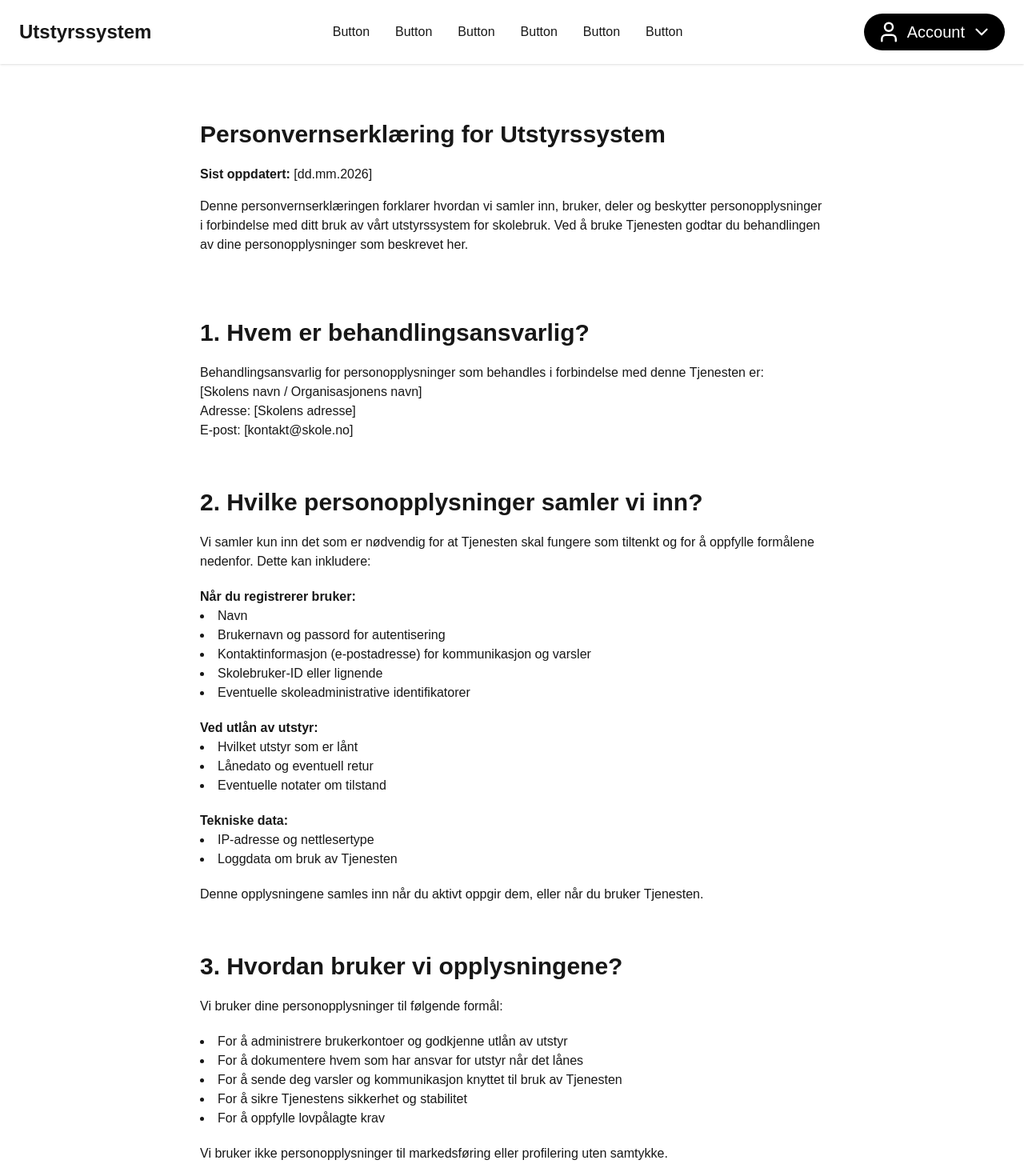
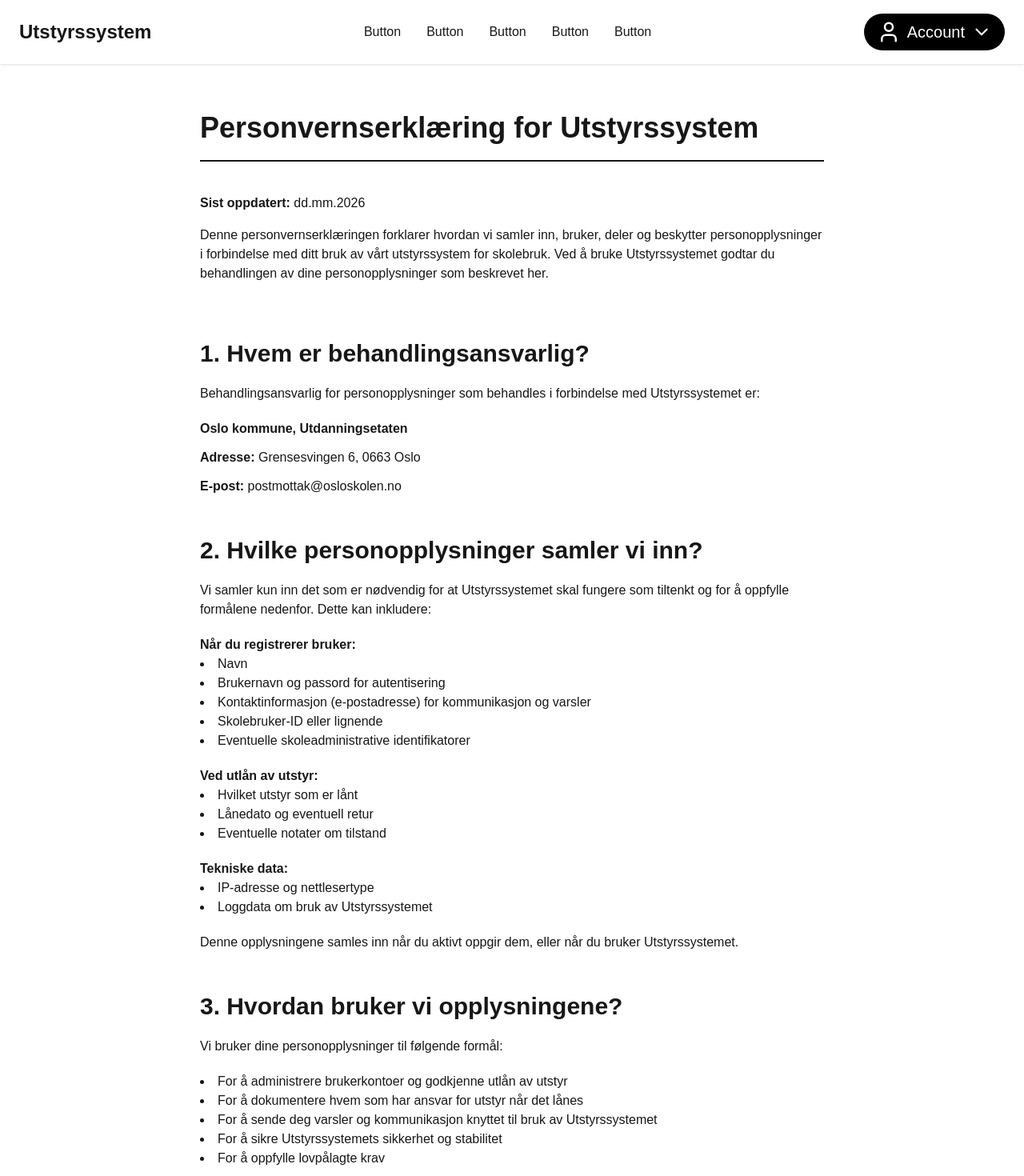
Before and after one commit to Agust-ux/Utstyrrommet, a Next.js app: page /personvern in a window 1280 px wide. Shown: the top 1470 px of the page at 80% size. Built offline with nearby package versions, Linux system fonts and the light colour scheme.

Commit message:
ferdig med personvernerklæring?

```diff
--- a/app/components/Footer.tsx
+++ b/app/components/Footer.tsx
@@ -2,18 +2,18 @@ export default function Footer() {
   return (
     <footer className="border-t border-gray-200 bg-white mt-20">
       {/* Top section with navigation and subscribe */}
-      <div className="max-w-7xl mx-auto px-6 py-12">
+      <div className="max-w-7xl mx-auto px-3 py-12">
         <div className="flex items-start justify-between">
           {/* Logo and Navigation */}
           <div className="flex items-start gap-16">
             {/* Logo */}
             <div className="flex items-center gap-3">
-              <div className="w-10 h-10 bg-gradient-to-br from-black to-gray-200 rounded-full"></div>
-              <span className="text-xl font-semibold text-gray-900">Untitled UI</span>
+              <div className="w-10 h-10 bg-gradient-to-br from-blue-200 to-indigo-100 rounded-full"></div>
+              <span className="text-xl font-semibold text-gray-900">Utstyrssystem</span>
             </div>
 
             {/* Navigation Links */}
-            <nav className="flex gap-12">
+            <nav className="flex flex-wrap gap-10">
                 <a href="#" className="text-gray-600 hover:text-gray-900 transition">Overview</a>
                 <a href="#" className="text-gray-600 hover:text-gray-900 transition">Features</a>
                 <a href="#" className="text-gray-600 hover:text-gray-900 transition">Pricing</a>
@@ -23,14 +23,15 @@ export default function Footer() {
             </nav>
           </div>
 
+
           {/* Subscribe Section */}
           <div className="flex flex-col items-end gap-3">
-            <h3 className="text-sm font-semibold text-gray-900">Stay up to date</h3>
-            <div className="flex gap-3">
+            <h3 className="text-sm font-semibold text-gray-900 mr-3">Stay up to date</h3>
+            <div className="flex gap-3 ml-3">
               <input
                 type="email"
                 placeholder="Enter your email"
-                className="px-4 py-2.5 border border-gray-300 rounded-lg text-sm focus:outline-none focus:ring-2 focus:ring-purple-500 focus:border-transparent w-80"
+                className="px-4 py-2.5 border border-gray-300 rounded-lg text-sm focus:outline-none focus:ring-2 focus:ring-gray-400 focus:border-transparent w-80"
               />
               <button className="px-6 py-2.5 bg-black text-white rounded-lg font-medium hover:bg-gray-800 transition cursor-pointer-on-hover">
                 Subscribe
--- a/app/components/Header.tsx
+++ b/app/components/Header.tsx
@@ -15,7 +15,6 @@ export default function Header() {
           <button className="font-medium hover:underline">Button</button>
           <button className="font-medium hover:underline">Button</button>
           <button className="font-medium hover:underline">Button</button>
-          <button className="font-medium hover:underline">Button</button>
         </div>
 
         <AccountMenu />
--- a/app/login/page.tsx
+++ b/app/login/page.tsx
@@ -11,8 +11,6 @@ export default function LoginPage() {
   }
 
   return (
-    // resten av JSX-en din er uendret
-
     <div className="min-h-screen bg-gradient-to-br from-blue-50 to-indigo-100 flex items-center justify-center p-4">
       <div className="bg-white rounded-2xl shadow-2xl p-8 w-full max-w-md">
         <div className="text-center mb-8">
--- a/app/page.tsx
+++ b/app/page.tsx
@@ -27,7 +27,7 @@ export default function Home() {
             type="Mus"
             kvalitet="fungerer ikke"
             antall={6}
-            plassering="IM-labben"
+            plassering="IM-laben"
             tillegsutstyr="pclader"
           />
 
--- a/app/personvern/page.tsx
+++ b/app/personvern/page.tsx
@@ -3,7 +3,7 @@
 // Gjenbrukbar Section-komponent
 function Section({ children }: { children: React.ReactNode }) {
   return (
-    <div style={{ padding: '10px', maxWidth: '800px', margin: '20px auto 0 auto' }}>
+    <div style={{ padding: '10px', maxWidth: '800px', margin: '10px auto 0 auto' }}>
       {children}
     </div>
   );
@@ -18,7 +18,7 @@ function Heading({
   className?: string;
 }) {
   return (
-    <h1 className={`text-3xl font-bold mb-5 mt-5 ${className}`}>
+    <h1 className={`font-bold mb-5 mt-5 text-3xl ${className}`}>
       {children}
     </h1>
   );
@@ -28,29 +28,34 @@ function MyComponent() {
   return (
     <>
       <Section>
-        <Heading className="pt-5">Personvernserklæring for Utstyrssystem</Heading>
+        <Heading className="pt-5 !text-4xl">Personvernserklæring for Utstyrssystem</Heading>
+        <hr className="mb-10 border-1" />
         <p className="mb-4">
-          <b>Sist oppdatert:</b> [dd.mm.2026]
+          <b>Sist oppdatert:</b> dd.mm.2026
         </p>
         <p className="mb-5">
           Denne personvernserklæringen forklarer hvordan vi samler inn, bruker,
           deler og beskytter personopplysninger i forbindelse med ditt bruk av
-          vårt utstyrssystem for skolebruk. Ved å bruke Tjenesten godtar du
+          vårt utstyrssystem for skolebruk. Ved å bruke Utstyrssystemet godtar du
           behandlingen av dine personopplysninger som beskrevet her.
         </p>
       </Section>
 
       <Section>
         <Heading>1. Hvem er behandlingsansvarlig?</Heading>
-        <p>Behandlingsansvarlig for personopplysninger som behandles i forbindelse med denne Tjenesten er:</p>
-        <p>[Skolens navn / Organisasjonens navn]</p>
-        <p>Adresse: [Skolens adresse]</p>
-        <p>E-post: [kontakt@skole.no]</p>
+        <p className="mb-5">Behandlingsansvarlig for personopplysninger som behandles i forbindelse med Utstyrssystemet er:</p>
+        <b>Oslo kommune, Utdanningsetaten</b>
+        <p className="mt-3">
+          <b>Adresse:</b> Grensesvingen 6, 0663 Oslo
+        </p>
+        <p className="mt-3">
+          <b>E-post:</b> postmottak@osloskolen.no
+        </p>
       </Section>
 
       <Section>
         <Heading>2. Hvilke personopplysninger samler vi inn?</Heading>
-        <p className="mb-5">Vi samler kun inn det som er nødvendig for at Tjenesten skal fungere som tiltenkt og for å oppfylle formålene nedenfor. Dette kan inkludere:</p>
+        <p className="mb-5">Vi samler kun inn det som er nødvendig for at Utstyrssystemet skal fungere som tiltenkt og for å oppfylle formålene nedenfor. Dette kan inkludere:</p>
 
         <b>Når du registrerer bruker:</b>
         <ul className="list-disc list-inside mb-5">
@@ -71,9 +76,9 @@ function MyComponent() {
         <b>Tekniske data:</b>
         <ul className="list-disc list-inside mb-5">
           <li>IP-adresse og nettlesertype</li>
-          <li>Loggdata om bruk av Tjenesten</li>
+          <li>Loggdata om bruk av Utstyrssystemet</li>
         </ul>
-        <p>Denne opplysningene samles inn når du aktivt oppgir dem, eller når du bruker Tjenesten.</p>
+        <p>Denne opplysningene samles inn når du aktivt oppgir dem, eller når du bruker Utstyrssystemet.</p>
       </Section>
 
       <Section>
@@ -83,8 +88,8 @@ function MyComponent() {
         <ul className="list-disc list-inside mb-5">
           <li>For å administrere brukerkontoer og godkjenne utlån av utstyr</li>
           <li>For å dokumentere hvem som har ansvar for utstyr når det lånes</li>
-          <li>For å sende deg varsler og kommunikasjon knyttet til bruk av Tjenesten</li>
-          <li>For å sikre Tjenestens sikkerhet og stabilitet</li>
+          <li>For å sende deg varsler og kommunikasjon knyttet til bruk av Utstyrssystemet</li>
+          <li>For å sikre Utstyrssystemets sikkerhet og stabilitet</li>
           <li>For å oppfylle lovpålagte krav</li>
         </ul>
         <p className="mb-5">Vi bruker ikke personopplysninger til markedsføring eller profilering uten samtykke.</p>
@@ -95,7 +100,7 @@ function MyComponent() {
         <p className="mb-5">Vi behandler dine personopplysninger kun når det er faktisk nødvendig og når vi har et gyldig rettslig grunnlag for det, eksempelvis:</p>
 
         <ul className="list-disc list-inside mb-5">
-          <li>For å oppfylle en avtale (brukervilkår for Tjenesten)</li>
+          <li>For å oppfylle en avtale (brukervilkår for Utstyrssystemet)</li>
           <li>For å etterleve en lovpålagt forpliktelse</li>
           <li>Med ditt uttrykkelige samtykke der det er nødvendig</li>
         </ul>
@@ -117,7 +122,7 @@ function MyComponent() {
         <p className="mb-5">Vi bruker informasjonskapsler («cookies») og lignende teknologier for å:</p>
 
         <ul className="list-disc list-inside mb-5">
-          <li>Sørge for at Tjenesten fungerer</li>
+          <li>Sørge for at Utstyrssystemet fungerer</li>
           <li>Forbedre brukeropplevelse</li>
           <li>Samle tekniske data om bruk</li>
         </ul>
@@ -149,17 +154,17 @@ function MyComponent() {
 
       <Section>
         <Heading>10. Endringer i personvernsærkleringen</Heading>
-        <p className="mb-5">Vi kan oppdatere denne personvernserklæringen for å reflektere endringer i lovverket, teknologi eller Tjenestens funksjoner. Den nyeste versjonen vil alltid være tilgjengelig via nettstedet.</p>
+        <p className="mb-5">Vi kan oppdatere denne personvernserklæringen for å reflektere endringer i lovverket, teknologi eller Utstyrssystemets funksjoner. Den nyeste versjonen vil alltid være tilgjengelig via nettstedet.</p>
       </Section>
 
       <Section>
         <Heading>11. Kontaktinformasjon</Heading>
         <p className="mb-5">Har du spørsmål om personvern, vår behandling av opplysninger eller denne erklæringen, kan du kontakte:</p>
-        <p className="mb-4">
-          Epost:<b> [kontakt@skole.no]</b>
+        <p>
+          <b>Epost:</b> postmottak.elvebakken.vgs@osloskolen.no
         </p>
-        <p className="mb-4">
-          Addresse:<b>[Skolens adresse]</b>
+        <p className="mt-3">
+          <b>Addresse:</b> Vestre Elvebakke 3, 0182
         </p>
       </Section>
 
```
Lines whose indentation alone changed are shown as unchanged.
